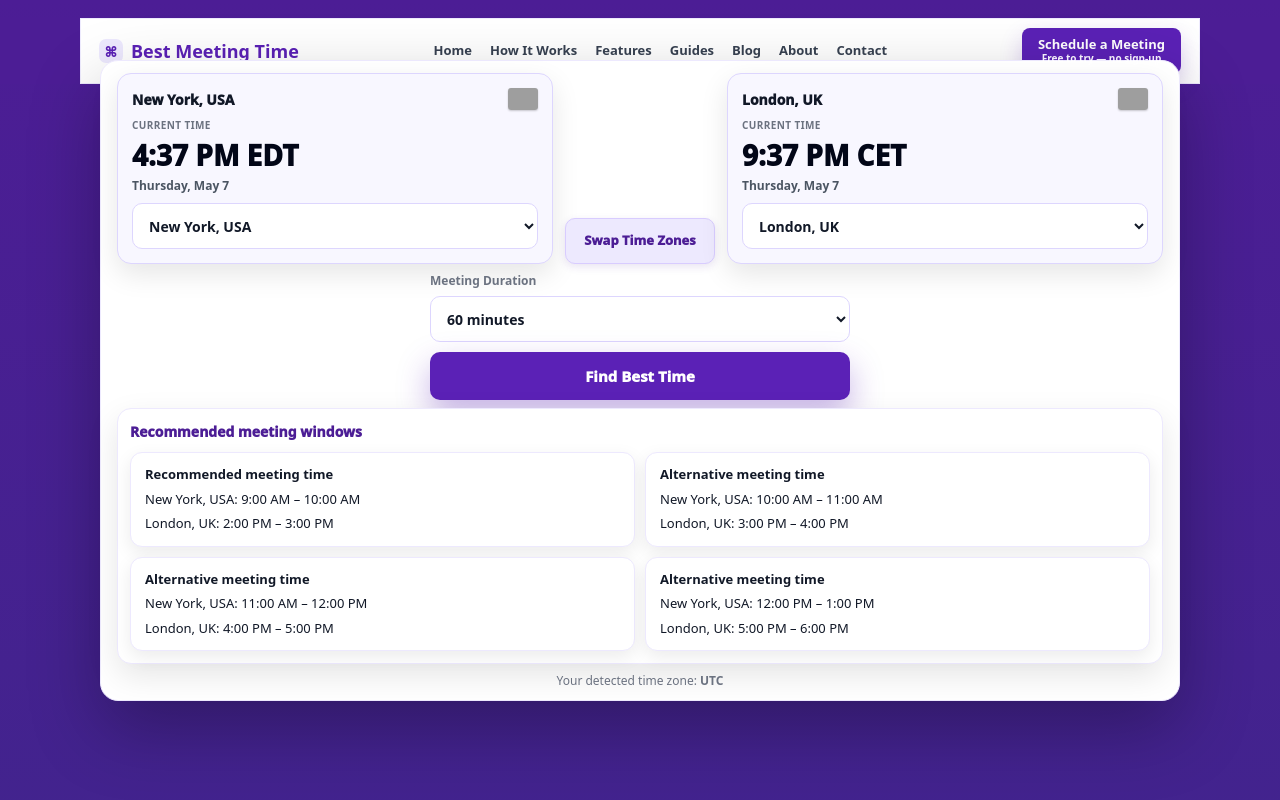
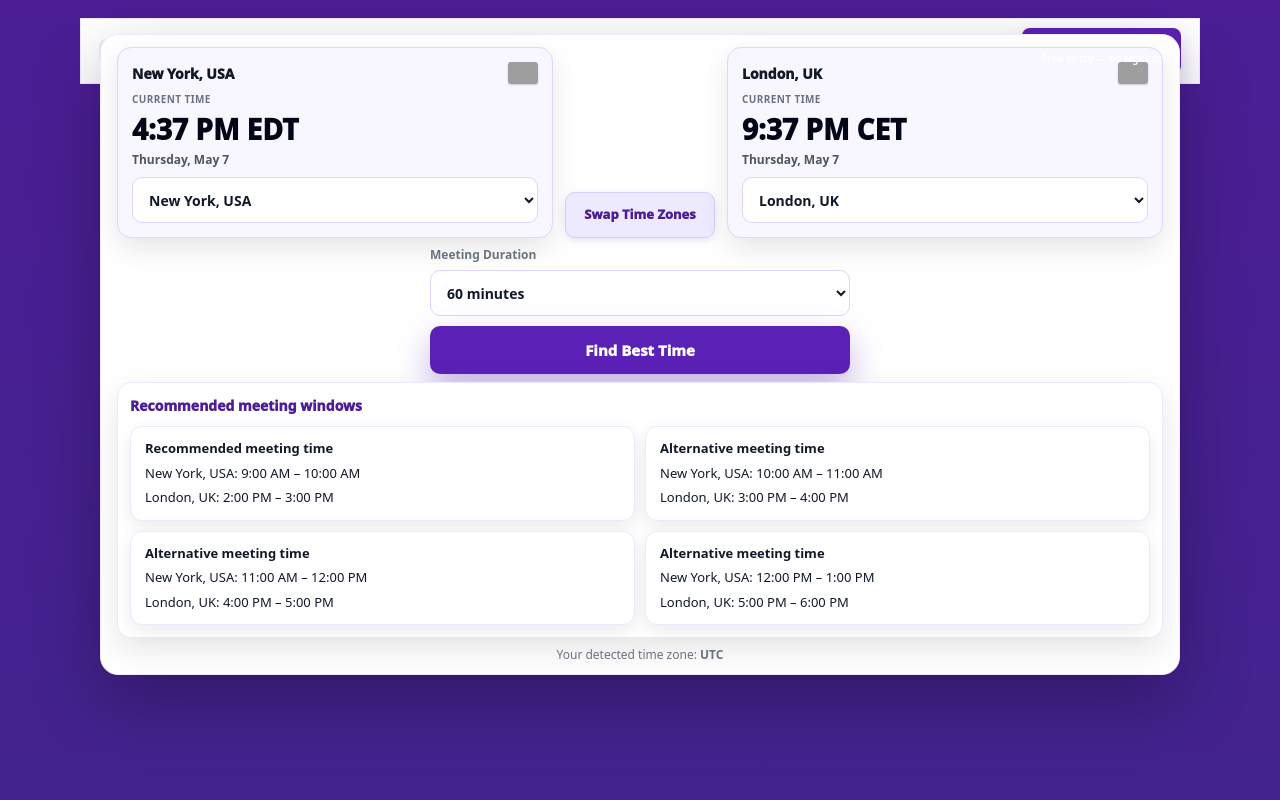
Before and after one commit to techtalk1282/Best-Meeting-Time, a Next.js app: page /how-it-works in a window 1280 px wide. Shown: the top 800 px of the page. Built offline with nearby package versions, Linux system fonts and the light colour scheme; grey boxes are pictures that could not be loaded.

Commit message:
fix(how-it-works): integrate planner shell directly beneath SiteNav
Removed unnecessary div wrapper around SiteNav and adjusted toolSection styles.

```diff
--- a/app/how-it-works/page.tsx
+++ b/app/how-it-works/page.tsx
@@ -50,9 +50,7 @@ export default function HowItWorksPage() {
 
   return (
     <main style={pageWrap}>
-      <div style={{ background: "#4c1d95" }}>
-        <SiteNav />
-      </div>
+    <SiteNav />
 
       <section style={introSpacer} />
 
@@ -177,8 +175,8 @@ const introSpacer = {
 
 const toolSection = {
   maxWidth: "1120px",
-  margin: "0 auto",
-  padding: "18px 20px 20px",
+  margin: "-8px auto 0",
+  padding: "0 20px 20px",
   scrollMarginTop: "30px",
   minHeight: "calc(100vh - 120px)",
   display: "flex",
```
